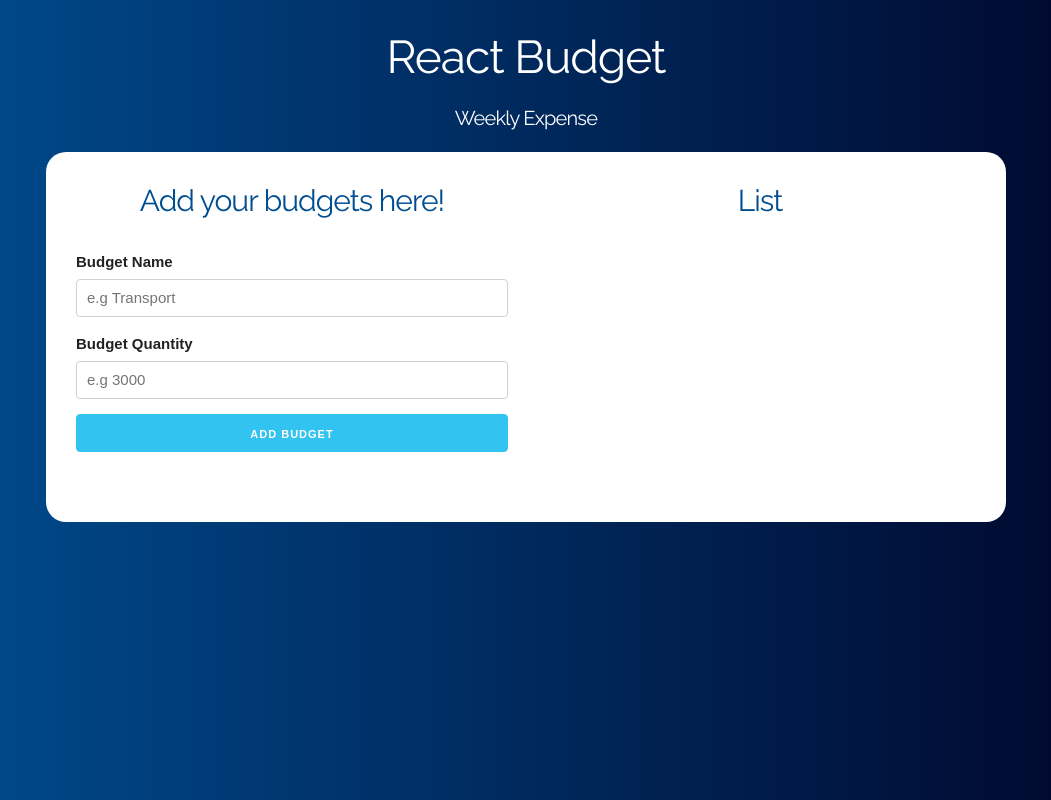
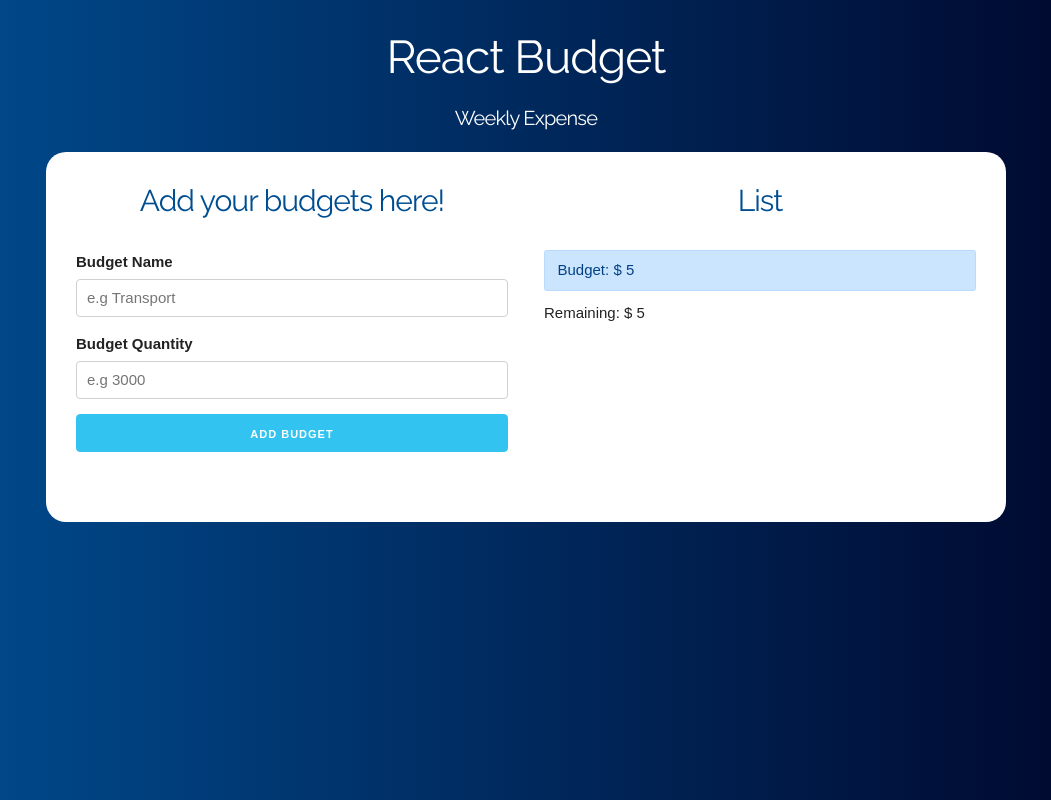
Before and after one commit to Llerena97/react-budget, a React (Create React App) app: page / in a window 1280 px wide. Both pictures are taken after typing "5" into the empty fields and a click on the input "Define Budget". Shown: the whole page, without its empty margins (114-1165 px from the left). Built offline with nearby package versions, Linux system fonts and the light colour scheme.

Commit message:
Show budget and remaining

```diff
--- a/src/App.js
+++ b/src/App.js
@@ -2,6 +2,7 @@ import React, {useState, useEffect} from 'react';
 import Question from './components/Question';
 import Form from './components/Form';
 import List from './components/List';
+import BudgetControl from './components/BudgetControl'
 
 function App() {
   const [budget, setBudget] = useState(0);
@@ -11,6 +12,7 @@ function App() {
   const [expenses, setExpenses] = useState([]);
 
   const [createExpense, setCreateExpense] = useState(false);
+  const [remaining, setRemaining] = useState(0);
 
   useEffect(() => {
     if (createExpense) {
@@ -31,6 +33,7 @@ function App() {
             <Question
               setBudget={setBudget}
               setQuestionBudget={setQuestionBudget}
+              setRemaining={setRemaining}
               />
             : (
               <div className="row">
@@ -44,6 +47,10 @@ function App() {
                   <List
                       expenses={expenses}
                     />
+                  <BudgetControl
+                      budget={budget}
+                      remaining={remaining}
+                    />
                 </div>
               </div>
             )
--- /dev/null
+++ b/src/components/BudgetControl.js
@@ -0,0 +1,16 @@
+import React, { Fragment } from 'react';
+
+const BudgetControl = ({budget, remaining}) => {
+  return (
+    <Fragment>
+      <div className="alert alert-primary">
+        Budget: $ {budget}
+      </div>
+      <div className="">
+        Remaining: $ {remaining}
+      </div>
+    </Fragment>
+  )
+}
+
+export default BudgetControl;
--- a/src/components/Question.js
+++ b/src/components/Question.js
@@ -2,7 +2,7 @@ import React, { Fragment, useState } from 'react';
 import Error from './Error'
 
 const Question = (props) => {
-  const { setBudget, setQuestionBudget } = props;
+  const { setBudget, setQuestionBudget, setRemaining } = props;
   const [quantity, setQuantity] = useState(0);
   const [error, setError] = useState(false);
 
@@ -14,6 +14,7 @@ const Question = (props) => {
     }
     setError(false)
     setBudget(quantity)
+    setRemaining(quantity)
     setQuestionBudget(false)
   }
 
```
